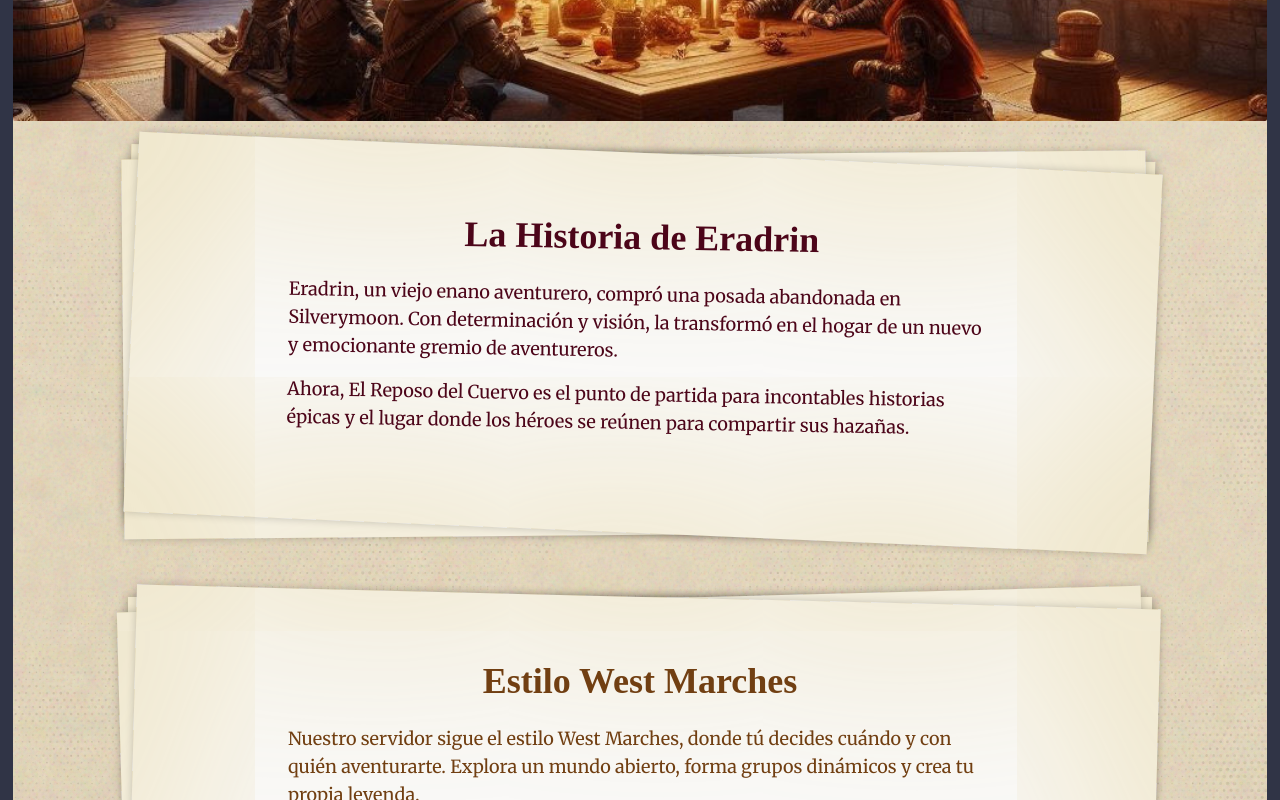
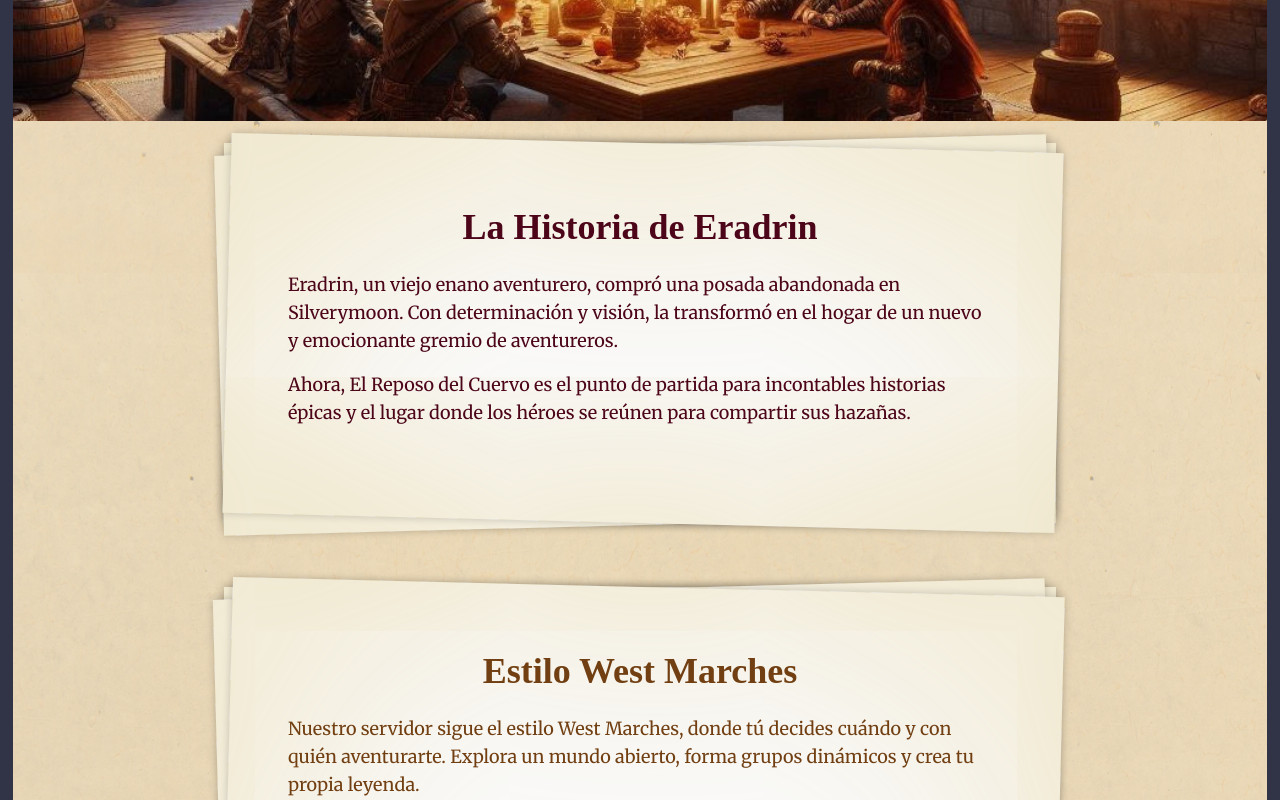
Before and after one commit to TanisJam/reposo, a Next.js app: page / in a window 1280 px wide. Shown: the part 640-1440 px from the top of the page. Built offline with nearby package versions, Linux system fonts and the light colour scheme; a web font is replaced by a local one.

Commit message:
add framer-motion

```diff
--- a/app/_components/molecules/Section/Section.tsx
+++ b/app/_components/molecules/Section/Section.tsx
@@ -1,4 +1,6 @@
-import { ReactNode } from 'react';
+import * as motion from 'motion/react-client';
+import type { Variants } from 'motion/react';
+import { ReactNode, useMemo } from 'react';
 
 interface SectionProps {
   children?: ReactNode;
@@ -7,11 +9,36 @@ interface SectionProps {
 }
 
 export default function Section({ children, className, title }: SectionProps) {
+  const cardVariants: Variants = useMemo(
+    () => ({
+      offscreen: {
+        y: 0,
+        x: Math.floor(Math.random() * 11) - 5,
+        rotate: Math.floor(Math.random() * 7) - 3,
+      },
+      onscreen: {
+        y: -10,
+        x: 0,
+        rotate: 0,
+        transition: {
+          type: 'spring',
+          bounce: 0.4,
+          duration: 0.4,
+        },
+      },
+    }),
+    []
+  );
   return (
-    <section
+    <motion.section
+      initial="offscreen"
+      whileInView="onscreen"
+      viewport={{ amount: 0.8 }}
+    >
+      <motion.div
         className={`m-8 py-16 pt-8 px-4 md:px-8 container mx-auto max-w-5xl
-
       ${className}`}
+        variants={cardVariants}
       >
         <div className="max-w-3xl mx-auto p-8 flex flex-col">
           <h2 className="text-3xl text-center md:text-4xl font-junge_regular font-bold mb-6">
@@ -19,6 +46,7 @@ export default function Section({ children, className, title }: SectionProps) {
           </h2>
           {children}
         </div>
-    </section>
+      </motion.div>
+    </motion.section>
   );
 }
--- a/app/globals.css
+++ b/app/globals.css
@@ -23,9 +23,7 @@ html {
   body {
     background-color: var(--bg-color);
     background: linear-gradient(190deg, #eeddbec7 0%, #ddcda9c7 100%),
-      url(/assets/noise.svg) left top / 900px 900px repeat,
-      url(/assets/noise-sm.svg) left top / 900px 900px repeat,
-      url(/assets/dots.svg) left top / 540px 405px repeat;
+      url(/assets/paper.webp) left top / 900px 900px repeat;
   }
 }
 
--- a/app/page.tsx
+++ b/app/page.tsx
@@ -28,9 +28,9 @@ export default function Home() {
           un nuevo y emocionante gremio de aventureros.
         </p>
         <p className="text-lg">
-          Ahora, El Reposo del Cuervo es el punto de partida para
-          incontables historias épicas y el lugar donde los héroes se reúnen
-          para compartir sus hazañas.
+          Ahora, El Reposo del Cuervo es el punto de partida para incontables
+          historias épicas y el lugar donde los héroes se reúnen para compartir
+          sus hazañas.
         </p>
       </Section>
 
@@ -69,14 +69,14 @@ export default function Home() {
       >
         <div className="grid grid-cols-1 md:grid-cols-3 gap-8">
           <div className="text-center">
-            <D20_1 className="w-16 h-16 fill-red-700 mx-auto mb-2" />
+            <D20_1 className="w-16 h-16 fill-red-700 mx-auto mb-2 hover:animate-spin " />
             <h3 className="text-xl font-semibold mb-2">Aventuras Épicas</h3>
             <p>
               Misiones emocionantes y desafíos únicos te esperan en cada sesión.
             </p>
           </div>
           <div className="text-center">
-            <Wizard className="w-16 h-16 fill-violet-700 stroke-violet-700 mx-auto mb-2" />
+            <Wizard className="w-16 h-16 fill-violet-700 stroke-violet-700 mx-auto mb-2 hover:animate-ping" />
             <h3 className="text-xl font-semibold mb-2">Comunidad Acogedora</h3>
             <p>
               Únete a una comunidad amigable de jugadores apasionados por el
@@ -84,7 +84,7 @@ export default function Home() {
             </p>
           </div>
           <div className="text-center">
-            <Scroll className="w-16 h-16 fill-yellow-600  mx-auto mb-2" />
+            <Scroll className="w-16 h-16 fill-yellow-600 mx-auto mb-2 hover:animate-bounce" />
             <h3 className="text-xl font-semibold mb-2">Rico Rico Lore</h3>
             <p>
               Sumérgete en un mundo lleno de historias, misterios y magia por
--- a/package.json
+++ b/package.json
@@ -9,6 +9,7 @@
     "lint": "next lint"
   },
   "dependencies": {
+    "motion": "^11.15.0",
     "next": "14.2.7",
     "react": "^18",
     "react-dom": "^18"
```
Also changed, not shown: public/assets/paper.webp (added), 1 other file (tests, documents, lock files or other folders). Lines whose indentation alone changed are shown as unchanged.
